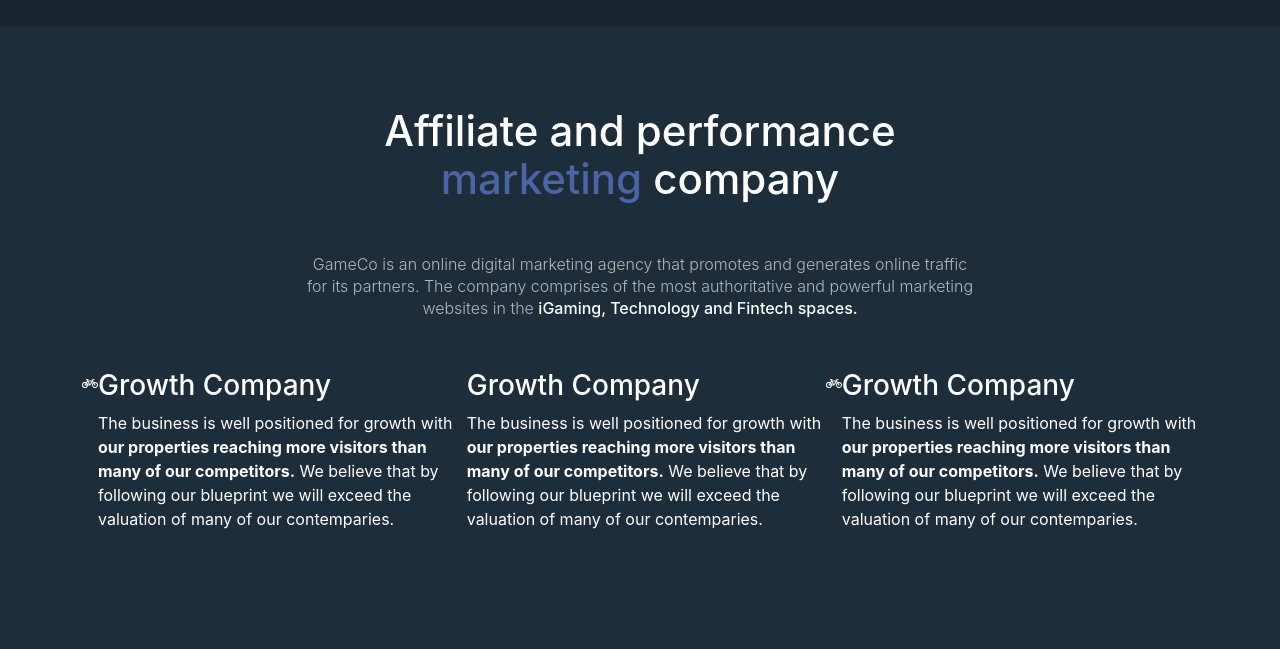
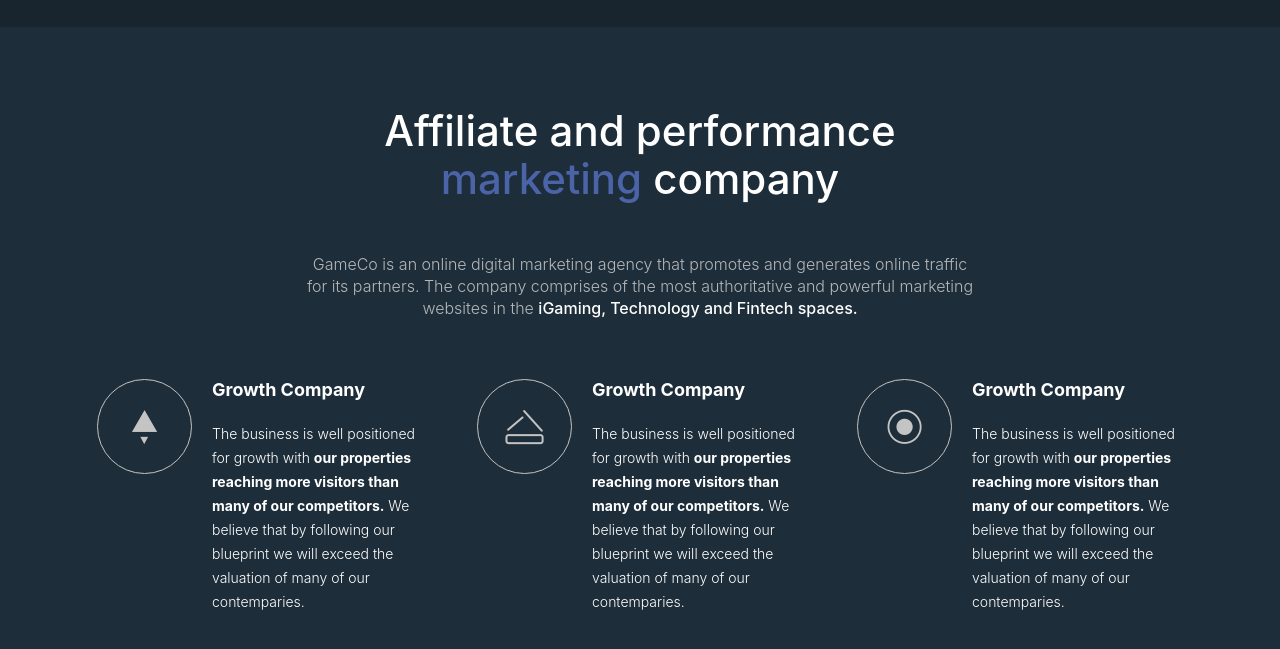
Before and after one commit to cod3labsteam/gameco, a website built with webpack: page index.html in a window 1280 px wide. Shown: the part 917-1566 px from the top of the page. Before the commit the page ends 1528 px from the top, so only its background shows below. Built offline with nearby package versions, Linux system fonts and the light colour scheme; files whose address does not match are found by name; a web font is replaced by a local one.

Commit message:
About us refactor and fix font icons

```diff
--- a/index.html
+++ b/index.html
@@ -92,6 +92,7 @@
         </section>
         <!-- /top-banner -->
 
+        <!-- clients-section -->
         <section class="clients-section">
             <div class="container">
                 <div class="clients-section__inlay">
@@ -118,42 +119,54 @@
                 </div>
             </div>
         </section>
+        <!-- /clients-section -->
 
+        <!-- about-us -->
         <section class="about-us">
             <div class="container">
                 <div class="about-us__inlay">
+                    <div class="row">
+                        <div class="col-md-12">
                             <div class="about-us__title">
                                 <h2>Affiliate and performance <span>marketing</span> company</h2>
                             </div>
+                        </div>
+                    </div>
+                    <div class="row">
+                        <div class="col-md-12">
                             <div class="about-us__text">
                                 <p>GameCo is an online digital marketing agency that promotes and generates online traffic for its partners. The company comprises of the most authoritative and powerful marketing websites in the <span>iGaming, Technology and Fintech spaces.</span></p>
                             </div>
+                        </div>
+                    </div>
                     <div class="about-us__benefits">
+                        <div class="row">
+                            <div class="col-md-4">
                                 <div class="benefits__item icon-card">
                                     <div class="icon-card__icon">
-                                <svg xmlns="http://www.w3.org/2000/svg" width="16" height="16" fill="currentColor" class="bi bi-bicycle" viewBox="0 0 16 16">
-                                    <path d="M4 4.5a.5.5 0 0 1 .5-.5H6a.5.5 0 0 1 0 1v.5h4.14l.386-1.158A.5.5 0 0 1 11 4h1a.5.5 0 0 1 0 1h-.64l-.311.935.807 1.29a3 3 0 1 1-.848.53l-.508-.812-2.076 3.322A.5.5 0 0 1 8 10.5H5.959a3 3 0 1 1-1.815-3.274L5 5.856V5h-.5a.5.5 0 0 1-.5-.5zm1.5 2.443-.508.814c.5.444.85 1.054.967 1.743h1.139L5.5 6.943zM8 9.057 9.598 6.5H6.402L8 9.057zM4.937 9.5a1.997 1.997 0 0 0-.487-.877l-.548.877h1.035zM3.603 8.092A2 2 0 1 0 4.937 10.5H3a.5.5 0 0 1-.424-.765l1.027-1.643zm7.947.53a2 2 0 1 0 .848-.53l1.026 1.643a.5.5 0 1 1-.848.53L11.55 8.623z"/>
-                                </svg>
+                                        <i class="gc-icon1"></i>
                                     </div>
                                     <div class="icon-card__text">
                                         <h3>Growth Company</h3>
                                         <span>The business is well positioned for growth with <b>our properties reaching more visitors than many of our competitors.</b> We believe that by following our blueprint we will exceed the valuation of many of our contemparies. </span>
                                     </div>
                                 </div>
+                            </div>
+                            <div class="col-md-4">
                                 <div class="benefits__item icon-card">
                                     <div class="icon-card__icon">
-                                <span class="gc-icon1"></span>
+                                        <i class="gc-icon2"></i>
                                     </div>
                                     <div class="icon-card__text">
                                         <h3>Growth Company</h3>
                                         <span>The business is well positioned for growth with <b>our properties reaching more visitors than many of our competitors.</b> We believe that by following our blueprint we will exceed the valuation of many of our contemparies. </span>
                                     </div>
                                 </div>
+                            </div>
+                            <div class="col-md-4">
                                 <div class="benefits__item icon-card">
                                     <div class="icon-card__icon">
-                                <svg xmlns="http://www.w3.org/2000/svg" width="16" height="16" fill="currentColor" class="bi bi-bicycle" viewBox="0 0 16 16">
-                                    <path d="M4 4.5a.5.5 0 0 1 .5-.5H6a.5.5 0 0 1 0 1v.5h4.14l.386-1.158A.5.5 0 0 1 11 4h1a.5.5 0 0 1 0 1h-.64l-.311.935.807 1.29a3 3 0 1 1-.848.53l-.508-.812-2.076 3.322A.5.5 0 0 1 8 10.5H5.959a3 3 0 1 1-1.815-3.274L5 5.856V5h-.5a.5.5 0 0 1-.5-.5zm1.5 2.443-.508.814c.5.444.85 1.054.967 1.743h1.139L5.5 6.943zM8 9.057 9.598 6.5H6.402L8 9.057zM4.937 9.5a1.997 1.997 0 0 0-.487-.877l-.548.877h1.035zM3.603 8.092A2 2 0 1 0 4.937 10.5H3a.5.5 0 0 1-.424-.765l1.027-1.643zm7.947.53a2 2 0 1 0 .848-.53l1.026 1.643a.5.5 0 1 1-.848.53L11.55 8.623z"/>
-                                </svg>
+                                        <i class="gc-icon3"></i>
                                     </div>
                                     <div class="icon-card__text">
                                         <h3>Growth Company</h3>
@@ -163,7 +176,18 @@
                             </div>
                         </div>
                     </div>
+                </div>
+            </div>
         </section>
+        <!-- /about-us -->
+
+        <!-- stats-section -->
+        <section class="stats-section">
+            <div class="container">
+
+            </div>
+        </section>
+        <!-- /stats-section -->
 
         <script src="dist/js/main.js"></script>
     </body>
--- a/src/scss/_fonts.scss
+++ b/src/scss/_fonts.scss
@@ -30,7 +30,7 @@
 //---------------------------------------------
 
 $icons-font-family: "icons" !default;
-$icons-font-path: "fonts" !default;
+$icons-font-path: "../../fonts/icons" !default;
 
 $gc-icon3: "\e901";
 $gc-icon2: "\e902";
--- a/src/scss/_variables.scss
+++ b/src/scss/_variables.scss
@@ -35,7 +35,7 @@
 $info:       #0dcaf0;
 $warning:    #ffc107;
 $danger:     #E74C3C;
-$light:      #f8f9fa;
+$light:      #C4C4C4;
 $dark:       #1D2D39;
 $darker:     #19252E;
 $white:      #ffffff;
--- a/src/scss/components/benefits-item.scss
+++ b/src/scss/components/benefits-item.scss
@@ -19,8 +19,41 @@
 
 .icon-card {
     display: flex;
+    padding: 0 15px;
 
     &__icon {
+        width: 95px;
+        height: 95px;
+        border: 1px solid $light;
+        border-radius: 50%;
+        display: flex;
+        align-items: center;
+        justify-content: center;
+        margin-right: 20px;
 
+        i {
+            font-size: 35px;
+            color: $light;
+        }
+    }
+
+    &__text {
+        flex: 1;
+
+        h2, h3, h4, h5 {
+            font-size: 18px;
+            font-weight: 700;
+            margin-bottom: 20px;
+        }
+
+        span {
+            font-size: 14px;
+            line-height: 20px;
+            font-weight: 300;
+
+            b {
+                font-weight: 700;
+            }
+        }
     }
 }
--- a/src/scss/main.scss
+++ b/src/scss/main.scss
@@ -76,7 +76,7 @@
     &__text {
         text-align: center;
         padding: 0 20%;
-        margin-bottom: 50px;
+        margin-bottom: 60px;
 
         p {
             font-size: 16px;
@@ -91,9 +91,10 @@
         }
     }
 
-    &__benefits {
-        display: flex;
-    }
+    // &__benefits {
+    //     display: flex;
+    //     margin: 0 -15px;
+    // }
 }
 
 //---------------------------------------------
```
Lines whose indentation alone changed are shown as unchanged.
